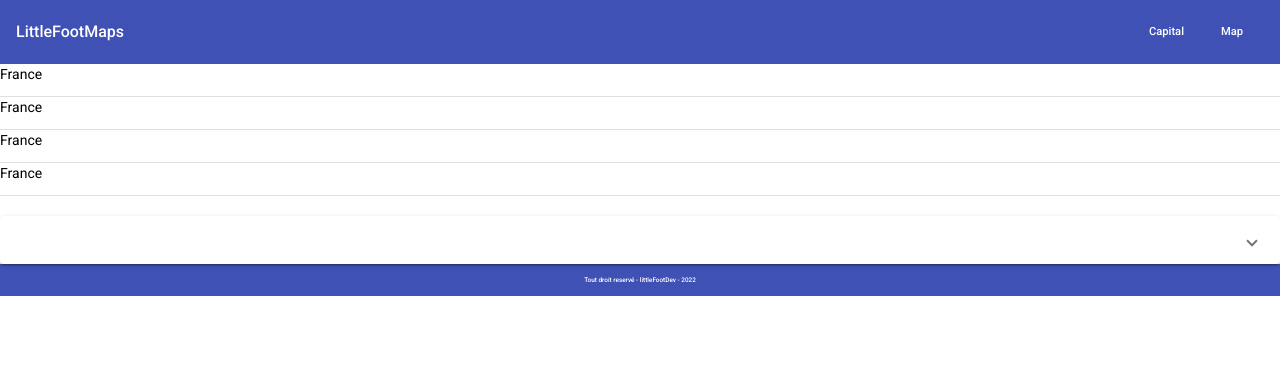
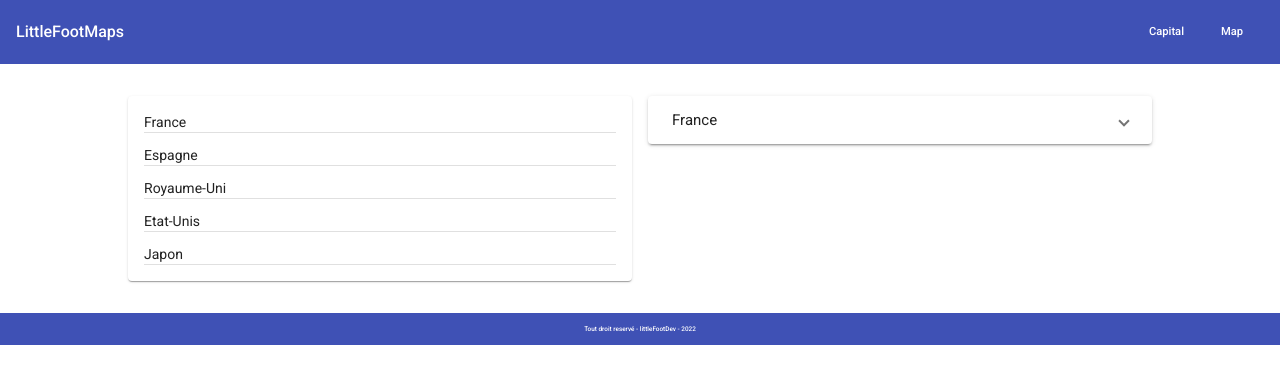
Before and after one commit to littleFootDev/LittleFootMaps, an Angular app: page /0 in a window 1280 px wide. Shown: the top 384 px of the page. Built offline with nearby package versions, Linux system fonts and the light colour scheme.

Commit message:
Adding list-capital and Detail-capital

```diff
--- a/src/app/app-routing.module.ts
+++ b/src/app/app-routing.module.ts
@@ -11,8 +11,8 @@ const routes: Routes = [
   children: [
     {path:"new", component: CapitalFormComponent},
     {path:":index/edit", component: CapitalFormComponent},
-    {path:":inde", component: CapitalDetailsComponent},
-    // {path: "", redirectTo: "0", pathMatch: "full"}
+    {path:":index", component: CapitalDetailsComponent},
+    {path: "", redirectTo: "0", pathMatch: "full"}
   ]},
   {path:"map", component: MapComponent}
 
--- a/src/app/capital-container/capital-container.component.html
+++ b/src/app/capital-container/capital-container.component.html
@@ -1,5 +1,8 @@
 <div class="container">
-    <app-capital-list class="flex-50 pr-10"></app-capital-list>
+    <app-capital-list
+    [capitals]="capitals "
+    class="flex-50 pr-10"
+    ></app-capital-list>
     <div class="flex-50 pl-10">
         <router-outlet></router-outlet>
     </div>
--- a/src/app/capital-container/capital-container.component.scss
+++ b/src/app/capital-container/capital-container.component.scss
@@ -0,0 +1,6 @@
+.container {
+    width: 80%;
+    margin : 2rem auto;
+    display:flex;
+
+}
--- a/src/app/capital-container/capital-container.component.ts
+++ b/src/app/capital-container/capital-container.component.ts
@@ -1,4 +1,8 @@
 import { Component, OnInit } from '@angular/core';
+import { Observable } from 'rxjs';
+
+import { ICapital } from '../shared/capital.interface';
+import { CapitalService } from '../shared/capital.service';
 
 @Component({
   selector: 'app-capital-container',
@@ -7,9 +11,15 @@ import { Component, OnInit } from '@angular/core';
 })
 export class CapitalContainerComponent implements OnInit {
 
-  constructor() { }
+  public capitals: ICapital[] = [];
+
+  constructor(private capitalService: CapitalService) { }
 
   ngOnInit(): void {
+    this.capitalService.capital$.subscribe((capitals: ICapital[]) => {
+      this.capitals = capitals
+    })
   }
 
+
 }
--- a/src/app/capital-container/capital-details/capital-details.component.html
+++ b/src/app/capital-container/capital-details/capital-details.component.html
@@ -1,11 +1,13 @@
 
 <mat-accordion>
     <mat-expansion-panel>
-        <mat-expansion-panel-header></mat-expansion-panel-header>
+        <mat-expansion-panel-header>
+            {{capital.pays}}
+        </mat-expansion-panel-header>
         <div class="info">
-            <p>capital:  </p>
-            <p>population: habitant</p>
-            <p>coordonnées: latitude:  , longitude: </p>
+            <p>capital: {{capital.ville}} </p>
+            <p>population: {{capital.population}} habitant</p>
+            <p>coordonnées: latitude: {{capital.latitude}} , longitude: {{capital.longitude}}</p>
         </div>
         <mat-action-row>
             <button mat-button color="primary">Edit</button>
--- a/src/app/capital-container/capital-details/capital-details.component.ts
+++ b/src/app/capital-container/capital-details/capital-details.component.ts
@@ -1,4 +1,9 @@
 import { Component, OnInit } from '@angular/core';
+import { ActivatedRoute, ParamMap } from '@angular/router';
+
+
+import { ICapital } from 'src/app/shared/capital.interface';
+import { CapitalService } from 'src/app/shared/capital.service';
 
 @Component({
   selector: 'app-capital-details',
@@ -6,10 +11,19 @@ import { Component, OnInit } from '@angular/core';
   styleUrls: ['./capital-details.component.scss']
 })
 export class CapitalDetailsComponent implements OnInit {
+  public capital!: ICapital;
 
-  constructor() { }
+
+  constructor(
+    private capitalService: CapitalService,
+    private activatedRoute: ActivatedRoute
+  ) { }
 
   ngOnInit(): void {
+    this.activatedRoute.paramMap.subscribe((paramMap: ParamMap) => {
+      const capitalIndex = paramMap.get('index')!
+     this.capital =  this.capitalService.getCapital(+capitalIndex)
+    })
   }
 
 }
--- a/src/app/capital-container/capital-list/capital-list.component.html
+++ b/src/app/capital-container/capital-list/capital-list.component.html
@@ -1,8 +1,9 @@
-<p>France</p>
-<mat-divider>f</mat-divider>
-<p>France</p>
-<mat-divider>f</mat-divider>
-<p>France</p>
-<mat-divider>f</mat-divider>
-<p>France</p>
-<mat-divider>f</mat-divider>
+<mat-card>
+    <p
+        *ngFor="let capital of capitals; let index =index;"
+        [routerLink]="[index]"
+        routerLinkActive="mat-accent"
+    >{{ capital.pays }}
+    <mat-divider></mat-divider></p>
+
+</mat-card>
--- a/src/app/capital-container/capital-list/capital-list.component.scss
+++ b/src/app/capital-container/capital-list/capital-list.component.scss
@@ -0,0 +1,3 @@
+p {
+    cursor: pointer;
+}
--- a/src/app/shared/capital.service.ts
+++ b/src/app/shared/capital.service.ts
@@ -1,9 +1,53 @@
 import { Injectable } from '@angular/core';
+import { BehaviorSubject } from 'rxjs';
+
+import { ICapital } from './capital.interface';
 
 @Injectable({
   providedIn: 'root'
 })
 export class CapitalService {
+  public capital$ : BehaviorSubject<ICapital[] | []> = new BehaviorSubject<ICapital[] | []>([
+    {
+      pays: 'France',
+      ville: 'Paris',
+      population: '2165423',
+      latitude: 48.856613,
+      longitude: 2.352222
+      },
+      {
+      pays: 'Espagne',
+      ville: 'Madrid',
+      population: '3305408',
+      latitude: 40.416775,
+      longitude: -3.703790
+      },
+      {
+      pays: 'Royaume-Uni',
+      ville: 'Londre',
+      population: '8908081',
+      latitude: 51.507359,
+      longitude: -0.136439
+      },
+      {
+      pays: 'Etat-Unis',
+      ville: 'Washington DC',
+      population: '701974',
+      latitude: 38.907192,
+      longitude: -77.036873
+      },
+      {
+      pays: 'Japon',
+      ville: 'Tokyo',
+      population: '13960000',
+      latitude: 35.689487,
+      longitude: 139.691711
+      },
+  ]);
+
+  public getCapital(index: number) {
+    return this.capital$.value[index];
+  }
 
   constructor() { }
 }
```
Also changed, not shown: src/app/capital-container/capital-list/capital-list.component.ts (+6 -1 lines), src/app/shared/capital.interface.ts (+7 -0 lines).
